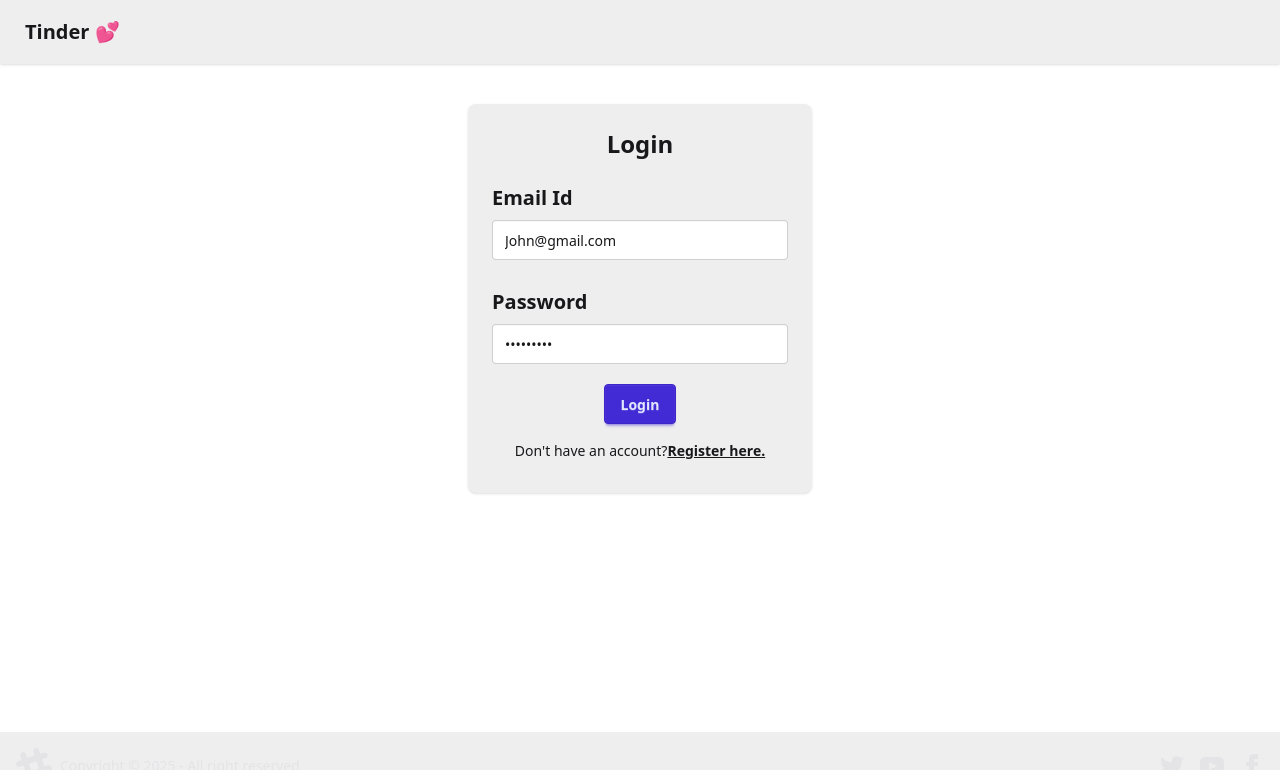
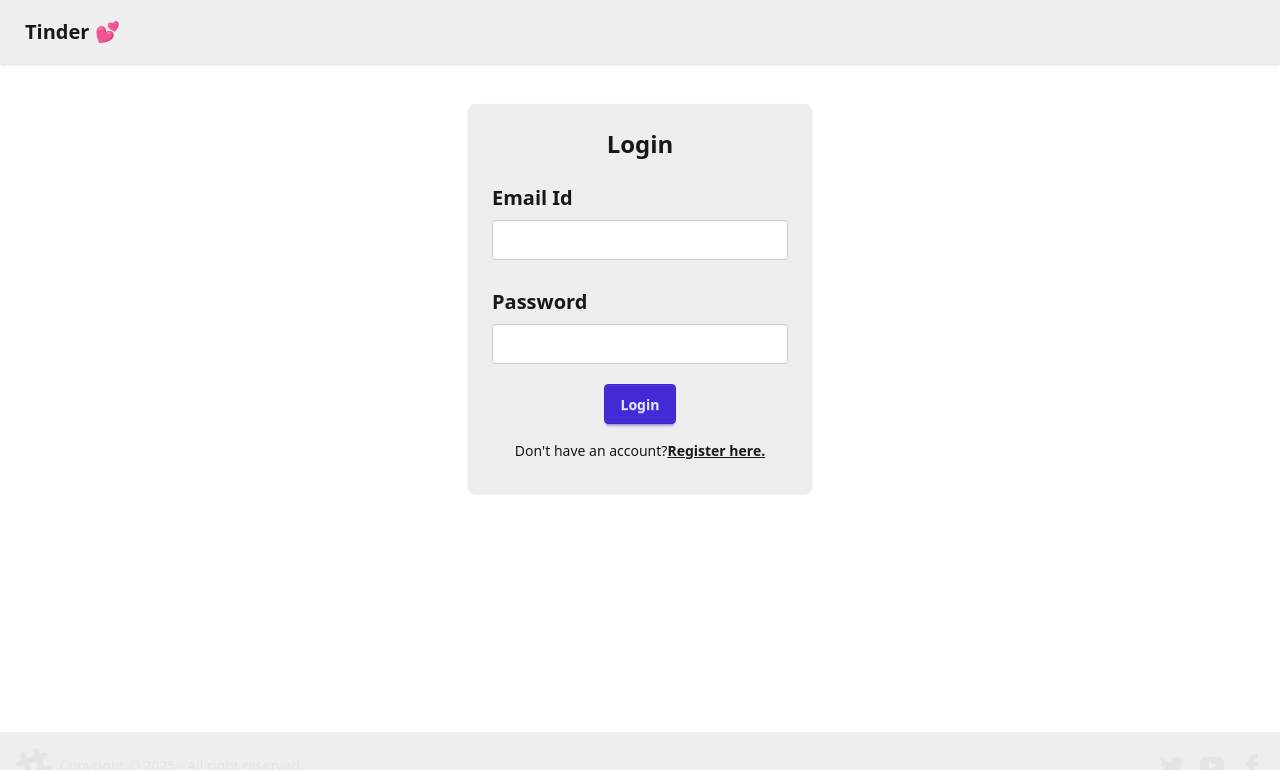
Before and after one commit to AnkushRehal18/DevTinder-Frontend, a React app: page /login in a window 1280 px wide. Shown: the top 770 px of the page. Built offline with nearby package versions, Linux system fonts and the light colour scheme; no server answers; the HTML template or start-up script is replaced by a standard one.

Commit message:
fix:removed the alredy username from forms

```diff
--- a/src/components/Login.jsx
+++ b/src/components/Login.jsx
@@ -6,8 +6,8 @@
 import { BaseUrl } from '../utils/constants'
 
 const Login = () => {
-    const [emailId, setemailId] = useState("John@gmail.com")
-    const [password, setPaasword] = useState("John@1234");
+    const [emailId, setemailId] = useState()
+    const [password, setPaasword] = useState();
     const [error, setError] = useState()
     const dispatch = useDispatch();
     const navigate = useNavigate()
```
